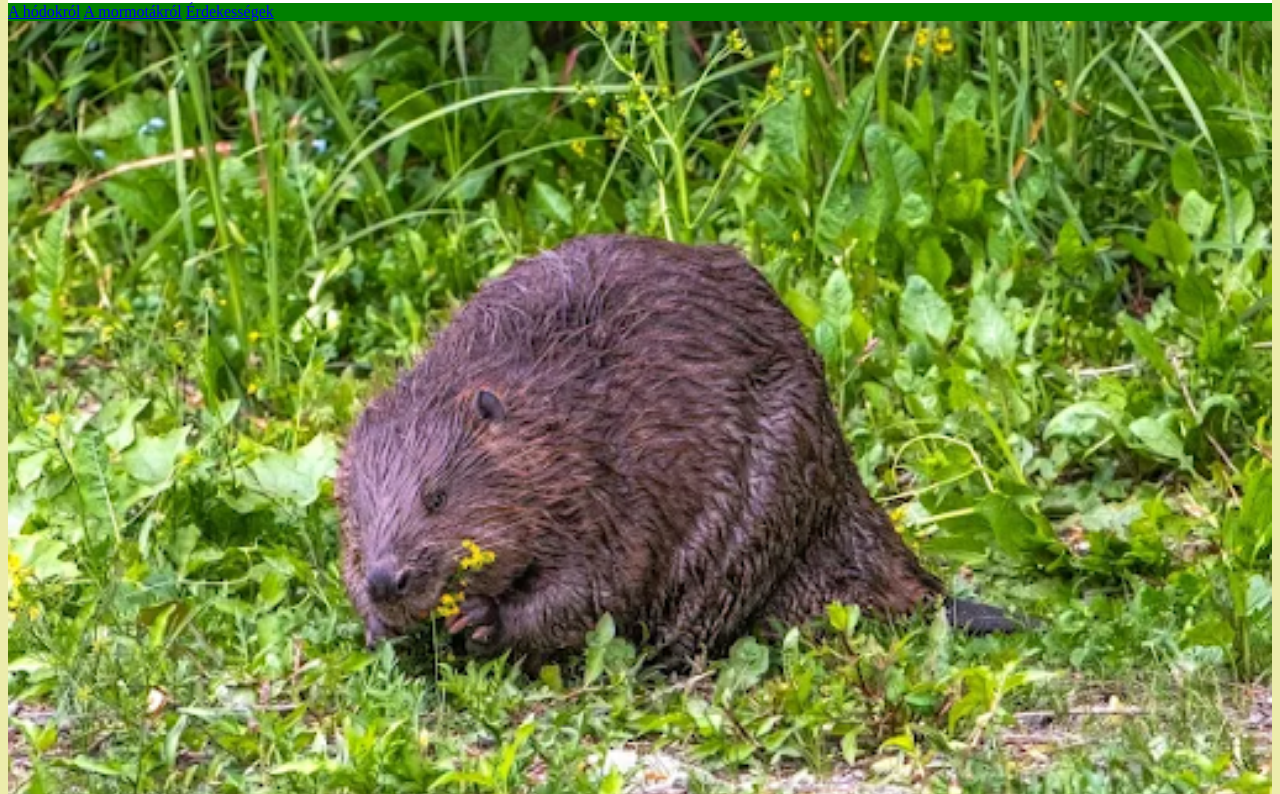
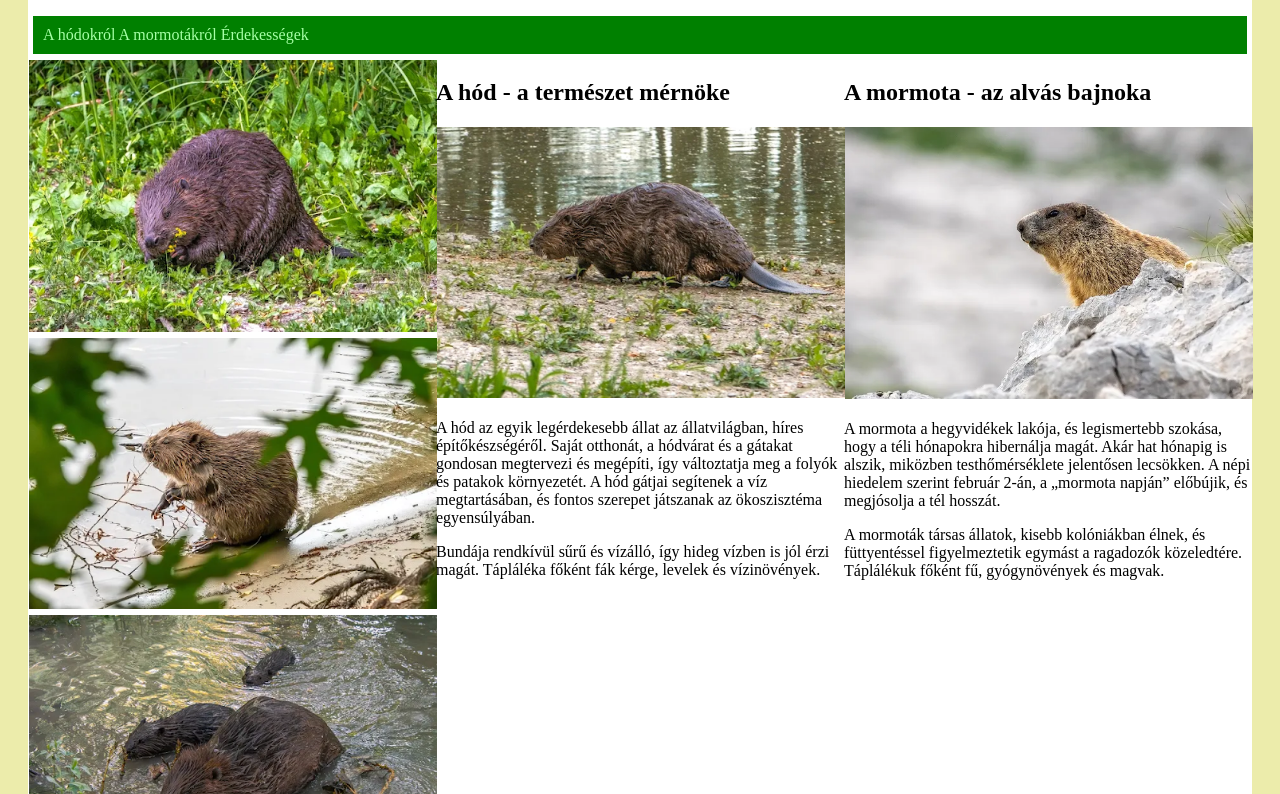
Before and after one commit to 22Nico22/jorgensen.botos.nicolay.lucas.dolgozat.10.16, a plain HTML site: page index.html in a window 1280 px wide. Shown: the part 77-871 px from the top of the page. Drawn offline with Linux system fonts and the light colour scheme.

Commit message:
css folytatas

```diff
--- a/index.html
+++ b/index.html
@@ -56,7 +56,7 @@
           </p>
         </div>
       </article>
-      <footer><h3>Készítette: Jorgensen-Botos Nicolay Lucas</h3></footer>
+      <footer><h5>Készítette: Jorgensen-Botos Nicolay Lucas</h5></footer>
     </main>
   </body>
 </html>
--- a/nico.css
+++ b/nico.css
@@ -1,31 +1,57 @@
 header{
-    grid-template-areas: h;
+    color: green;
+    grid-area: h;
+    text-align: left;
 }
 nav{
     background-color: green;
-    grid-template-areas: n;
+    grid-area: n;
+    margin: 5px;
+    padding: 10px;
+}
+nav a{
+    text-decoration: none;
+    color: rgb(166, 255, 166);
+    gap: 5px;
 }
 aside{
-    grid-template-areas: as;
+    grid-area: as;
 }
 article{
-    grid-template-areas: ar;
+    display: grid;
+    grid-template-columns: 1fr 1fr;
+    grid-area: ar;
+    grid-template-areas:
+    "c1 c2";
 }
 footer{
-    grid-template-areas: f;
+    grid-area: f;
+    color: green;
+    text-align: center;
 }
 img{
     width: 100%;
+    margin: 1px;
+    border-color: gainsboro;
 }
 .cointainer1{
-    grid-template-areas: c1;
+    grid-area: c1;
 }
 .cointainer2{
-    grid-template-areas: c2;
+    grid-area: c2;
 }
 body{
     background-color: rgb(236, 236, 171);
+    padding: 20px;
+    padding-top: 0px;
 }
 main{
     background-color: white;
+    display: grid;
+    grid-template-columns: 1fr 1fr 1fr;
+    grid-template-areas:
+    "h h h"
+    "n n n"
+    "as ar ar"
+    "f f f ";
 }
```
